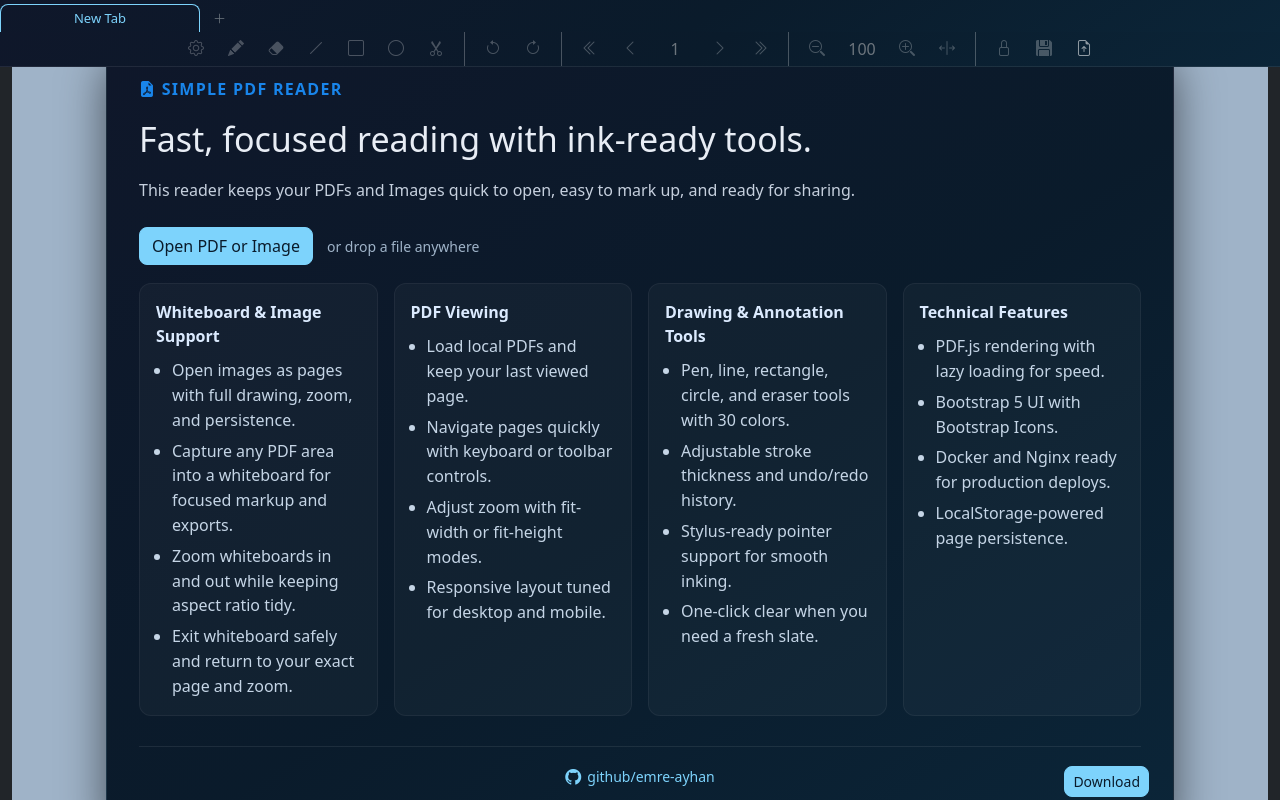
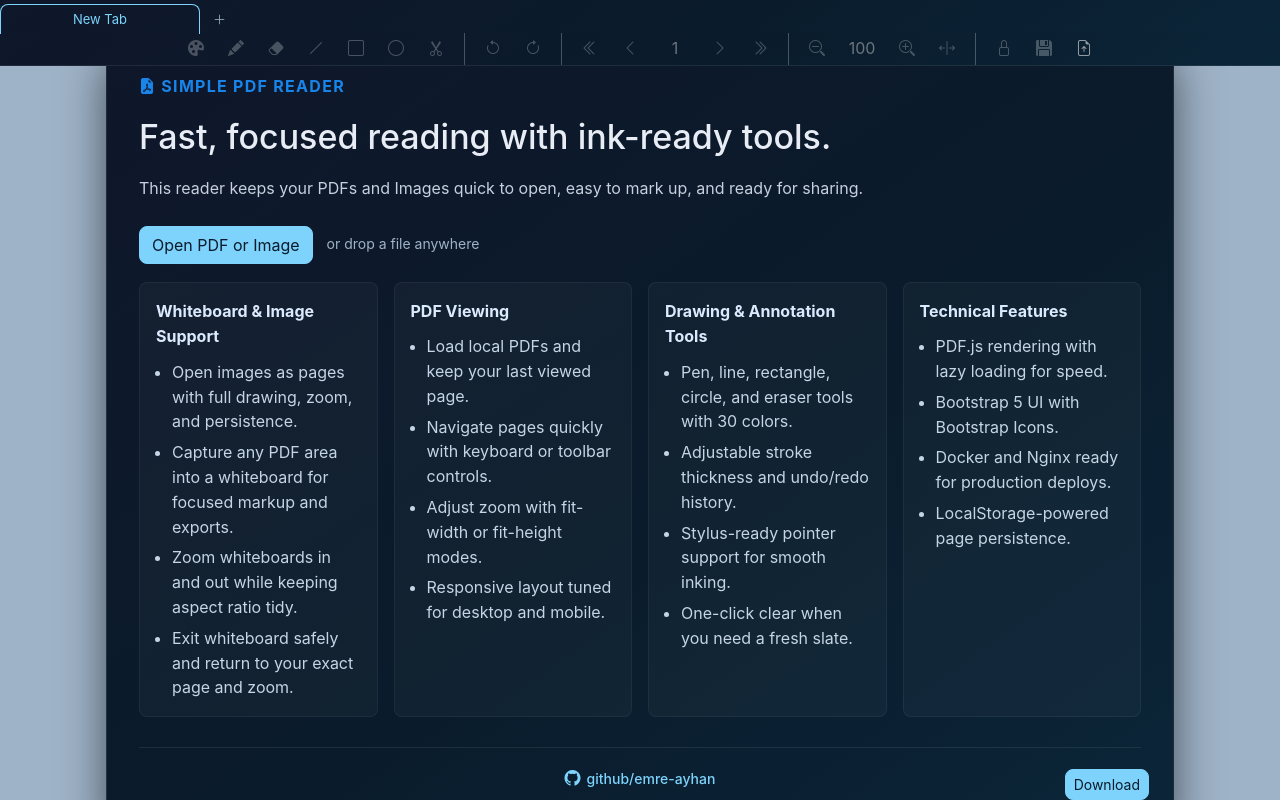
Before and after one commit to emre-ayhan/simple_pdf_reader, a Vue app: page / in a window 1280 px wide. Built offline with nearby package versions, Linux system fonts and the light colour scheme.

Commit message:
modified:   src/components/PdfReader.vue 	modified:   src/main.js 	modified:   src/scss/EmptyState.scss 	modified:   src/scss/NavTabs.scss 	modified:   src/scss/PdfReader.scss 	modified:   src/scss/_variables.scss 	modified:   src/scss/main.scss

```diff
--- a/src/components/PdfReader.vue
+++ b/src/components/PdfReader.vue
@@ -1517,7 +1517,7 @@ onUnmounted(() => {
                     <!-- Drawing -->
                     <li class="nav-item btn-group">
                         <a class="nav-link" href="#" role="button" data-bs-toggle="dropdown" data-bs-auto-close="outside" aria-expanded="false" :class="{ disabled: !isFileLoaded }">
-                            <i class="bi bi-gear"></i>
+                            <i class="bi bi-palette-fill"></i>
                         </a>
                         <div class="dropdown-menu dropdown-menu-dark rounded-3 p-3">
                             <div class="mb-3">
--- a/src/main.js
+++ b/src/main.js
@@ -3,7 +3,6 @@ import App from './App.vue'
 import './scss/main.scss'
 
 // Import Bootstrap CSS and JS
-import 'bootstrap/dist/css/bootstrap.min.css'
 import 'bootstrap/dist/js/bootstrap.bundle.min.js'
 import 'bootstrap-icons/font/bootstrap-icons.css'
 
--- a/src/scss/EmptyState.scss
+++ b/src/scss/EmptyState.scss
@@ -1,5 +1,3 @@
-@use "variables" as *;
-
 .empty-state {
   width: 100%;
   height: 100%;
@@ -12,10 +10,10 @@
 .empty-card {
   width: 100%;
   background: $dark-bg-gradient;
-  color: var(--bs-light);
+  color: $text-light;
   border: 1px solid $border-color;
   box-shadow: 0 18px 45px rgba(0, 0, 0, 0.55);
-  border-radius: 18px;
+  border-radius: $border-radius-xl;
   padding: 32px;
   display: flex;
   flex-direction: column;
@@ -61,7 +59,7 @@
 .empty-section {
   background: rgba(255, 255, 255, 0.03);
   border: 1px solid rgba(255, 255, 255, 0.05);
-  border-radius: 12px;
+  border-radius: $border-radius-lg;
   padding: 16px;
   height: 100%;
 
@@ -123,7 +121,7 @@
   color: #0a1b2b !important;
   background-color: $primary !important;
   border-color: $primary !important;
-  border-radius: var(--bs-border-radius-lg) !important;
+  border-radius: $border-radius-lg !important;
 
   &:hover {
     background-color: $primary-hover !important;
--- a/src/scss/NavTabs.scss
+++ b/src/scss/NavTabs.scss
@@ -1,10 +1,10 @@
-@use "variables" as *;
 .nav-tabs {
     background: $dark-bg-gradient;
     border-bottom: 1px solid $border-color;
     border: 0 !important;
     margin: 0 !important;
     font-size: small !important;
+    z-index: 1090;
 
     .nav-item {
         border: 0 !important;
@@ -13,8 +13,8 @@
     }
 
     .nav-link {
-        border-top-left-radius: var(--bs-border-radius-lg) !important;
-        border-top-right-radius: var(--bs-border-radius-lg) !important;
+        border-top-left-radius: $border-radius-lg !important;
+        border-top-right-radius: $border-radius-lg !important;
         color: var(--bs-secondary);
         padding: .25rem .75rem;
         border-bottom: 0 !important;
@@ -37,5 +37,5 @@
 }
 
 .nav-add:disabled {
-    color: var(--bs-secondary) !important;
+    color: $text-muted !important;
 }
--- a/src/scss/PdfReader.scss
+++ b/src/scss/PdfReader.scss
@@ -1,4 +1,3 @@
-@use "variables" as *;
 .navbar {
     top: 31.5px !important;
     background: $dark-bg-gradient !important;
@@ -76,7 +75,7 @@
 }
 
 .page-number {
-    color: var(--bs-light);
+    color: $text-light;
     font-size: 14px;
     font-weight: 500;
     background-color: rgba(0, 0, 0, 0.5);
@@ -87,12 +86,12 @@
 .form-control-plaintext {
     width: 50px !important;
     text-align: center;
-    color: var(--bs-light) !important;
+    color: $text-light !important;
     border: none;
     background-color: transparent;
 
     &:disabled {
-        color: var(--bs-secondary) !important;
+        color: $secondary !important;
     }
 }
 
@@ -101,7 +100,7 @@
     display: inline-block;
     touch-action: pan-y pan-x;
     box-shadow: 0 2px 8px rgba(0, 0, 0, 0.3);
-    background-color: white;
+    background-color: #fff;
     width: 100%;
     max-width: 100%;
 
@@ -165,7 +164,7 @@
     display: flex;
     align-items: center;
     justify-content: center;
-    color: white;
+    color: $text-light;
 }
 
 .drag-message {
@@ -176,6 +175,7 @@
 
  @media (max-width: 992px) {
     .navbar {
+        background: $dark-bg-gradient-reverse !important;
         top: 0 !important;
         width: 64px !important;
         height: 100vh !important;
--- a/src/scss/_variables.scss
+++ b/src/scss/_variables.scss
@@ -3,6 +3,7 @@ $primary: #7dd3fc;
 $primary-hover: #38bdf8;
 $secondary: #6c757d; // Bootstrap secondary default, or use var(--bs-secondary)
 $dark-bg-gradient: linear-gradient(145deg, #0f172a 0%, #0a1b2b 55%, #0b2538 100%);
+$dark-bg-gradient-reverse: linear-gradient(145deg, #0b2538 0%, #0a1b2b 45%, #0f172a 100%);
 $border-color: rgba(255, 255, 255, 0.08);
 
 // Text Colors
--- a/src/scss/main.scss
+++ b/src/scss/main.scss
@@ -1,5 +1,6 @@
-@use 'variables';
-@use 'base';
-@use 'PdfReader';
-@use 'NavTabs';
-@use 'EmptyState';
+@import 'variables';
+@import "bootstrap/scss/bootstrap";
+@import 'base';
+@import 'PdfReader';
+@import 'NavTabs';
+@import 'EmptyState';
```
